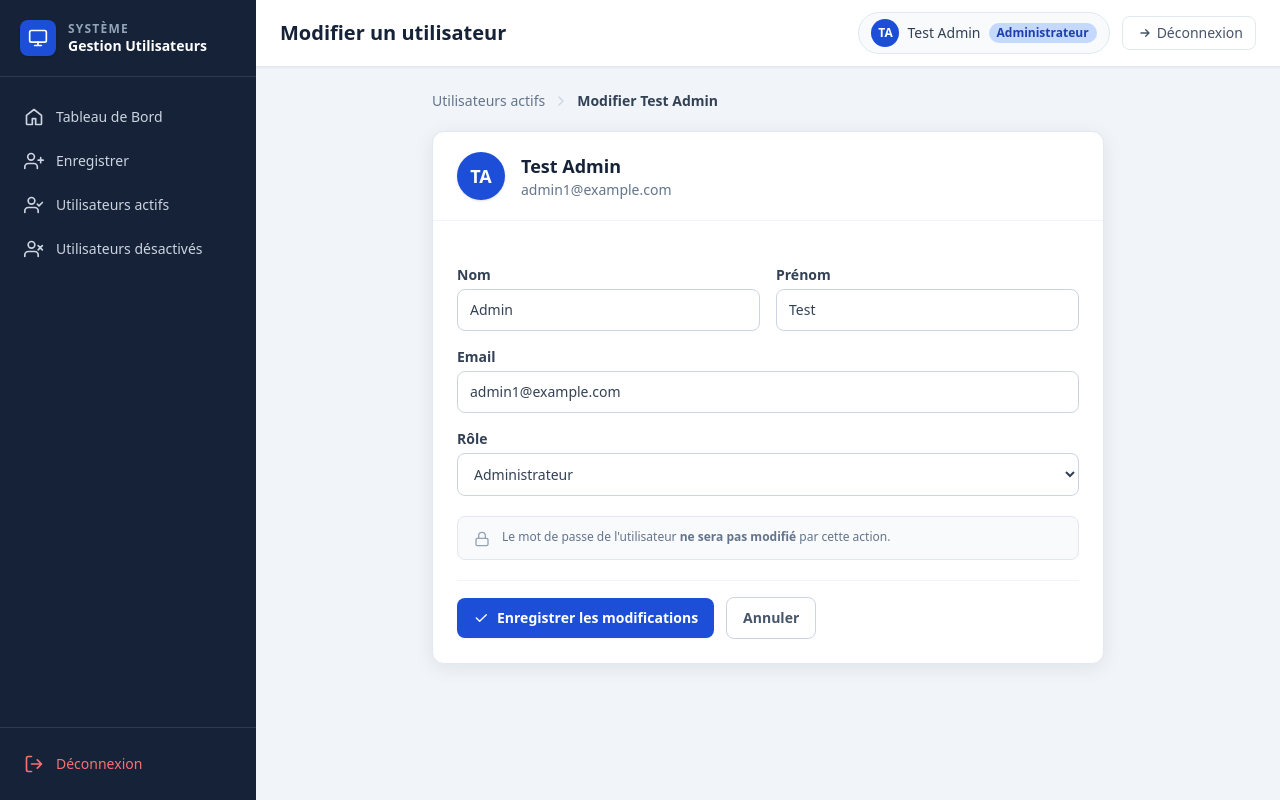
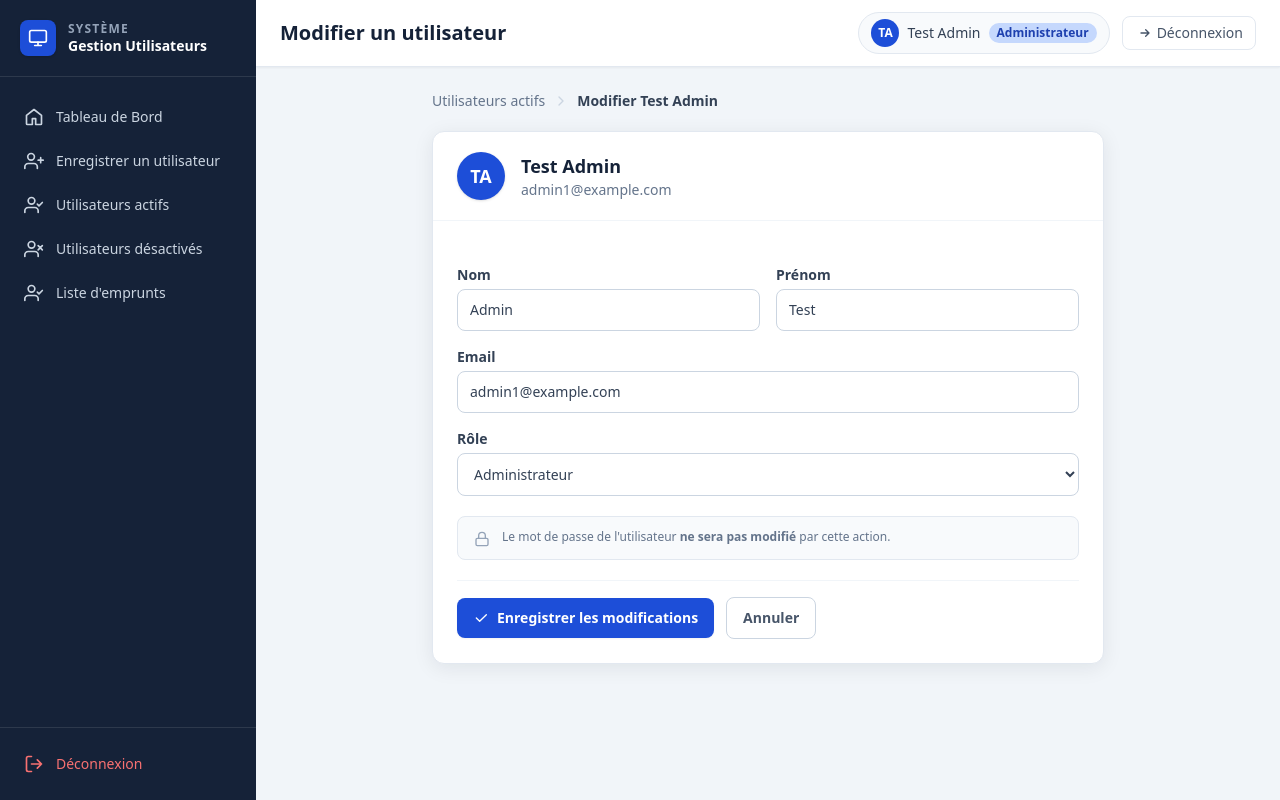
Before and after one commit to Dev-WilliamThug/ISJ_L2_PROJET-TUTORE_GROUPE-6, a Django app: page /utilisateurs/users/1/edit/ in a window 1280 px wide. Run offline with Django 5.2, Linux system fonts and the light colour scheme; a user stored in the database is signed in; data comes from the database, SQL or seed files in the repository; some libraries are stand-ins or nearby versions.

Commit message:
Ajout des Onglets

```diff
--- a/users/templates/users/base.html
+++ b/users/templates/users/base.html
@@ -98,7 +98,7 @@
               <circle cx="8.5" cy="7" r="4"/>
               <path stroke-linecap="round" stroke-linejoin="round" d="M20 8v6M23 11h-6"/>
             </svg>
-            Enregistrer
+            Enregistrer un utilisateur
           </a>
           <a href="?tab=active" class="nav-link {% if tab == 'active' %}active{% endif %}">
             <svg class="h-5 w-5" viewBox="0 0 24 24" fill="none" stroke="currentColor" stroke-width="2">
@@ -115,6 +115,14 @@
               <path stroke-linecap="round" stroke-linejoin="round" d="m17 8 5 5M22 8l-5 5"/>
             </svg>
             Utilisateurs désactivés
+          </a>
+          <a href="?tab=" class="nav-link {% if tab == '' %}active{% endif %}">
+            <svg class="h-5 w-5" viewBox="0 0 24 24" fill="none" stroke="currentColor" stroke-width="2">
+              <path stroke-linecap="round" stroke-linejoin="round" d="M17 21v-2a4 4 0 0 0-4-4H5a4 4 0 0 0-4 4v2"/>
+              <circle cx="9" cy="7" r="4"/>
+              <path stroke-linecap="round" stroke-linejoin="round" d="m16 11 2 2 4-4"/>
+            </svg>
+            Liste d'emprunts
           </a>
         </nav>
 
```
Also changed, not shown: equipement/templates/equipement/base.html (+11 -2 lines).
